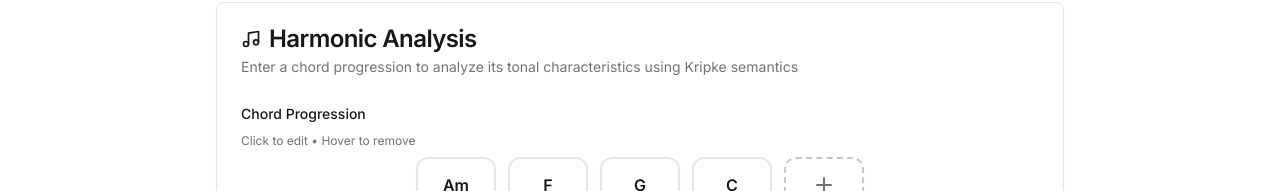
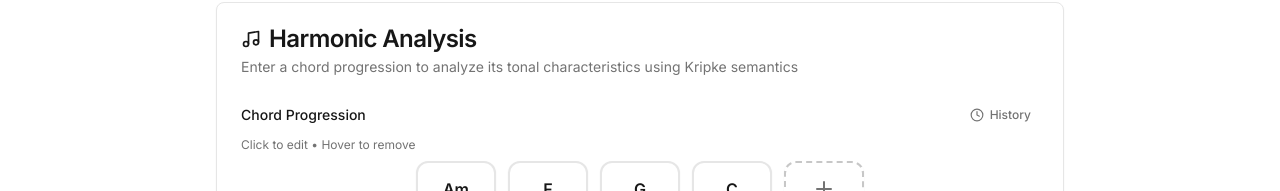
Before and after one commit to joabemorais/tonalogy-interface, a Next.js app: page / in a window 1280 px wide. Shown: the part 94-285 px from the top of the page. Built offline with nearby package versions, Linux system fonts and the light colour scheme.

Commit message:
feat: add history button to toggle sidebar in HarmonicAnalyzer component

```diff
--- a/components/harmonic-analyzer.tsx
+++ b/components/harmonic-analyzer.tsx
@@ -2,7 +2,7 @@
 
 import React, { useState } from 'react'
 import { useMutation } from '@tanstack/react-query'
-import { Music, Play, Download, RefreshCw, Eye, ChevronDown, ChevronUp } from 'lucide-react'
+import { Music, Play, Download, RefreshCw, Eye, ChevronDown, ChevronUp, Clock } from 'lucide-react'
 import { Card, CardContent, CardDescription, CardHeader, CardTitle } from '@/components/ui/card'
 import { Button } from '@/components/ui/button'
 import { VisualChordInput } from '@/components/visual-chord-input'
@@ -203,7 +203,23 @@ export function HarmonicAnalyzer() {
         <CardContent className="space-y-6">
           {/* Chord Input */}
           <div className="space-y-2">
-            <label className="text-sm font-medium">Chord Progression</label>
+            <div className="flex items-center justify-between">
+              <label className="text-sm font-medium">Chord Progression</label>
+              <Button
+                variant="ghost"
+                size="sm"
+                onClick={() => {
+                  // Toggle sidebar to show history
+                  const event = new CustomEvent('toggleSidebar')
+                  window.dispatchEvent(event)
+                }}
+                className="text-xs gap-1.5 h-7 px-2 text-muted-foreground hover:text-foreground transition-colors"
+                title="View analysis history"
+              >
+                <Clock className="h-3.5 w-3.5" />
+                History
+              </Button>
+            </div>
             {!isMobile && chords.length > 1 && (
               <p className="text-xs text-muted-foreground">
                 Click to edit • Hover to remove
```
